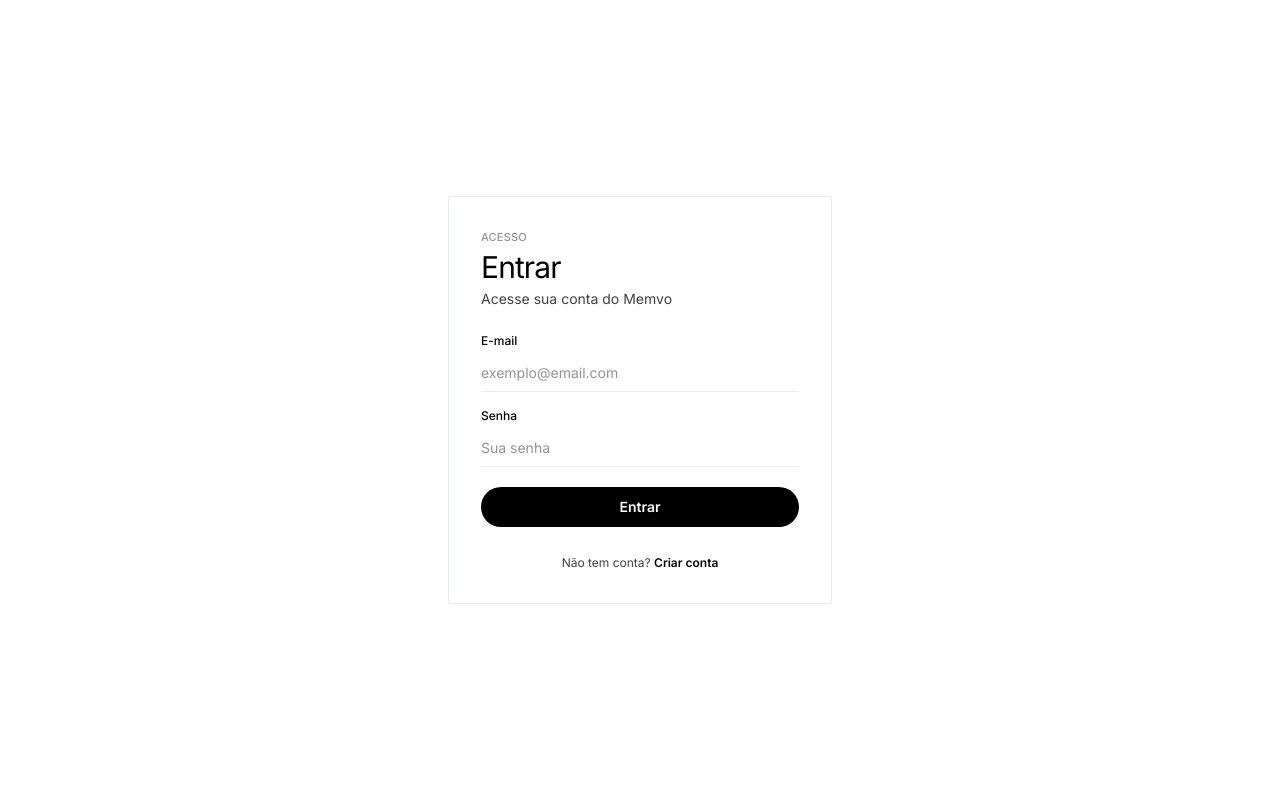
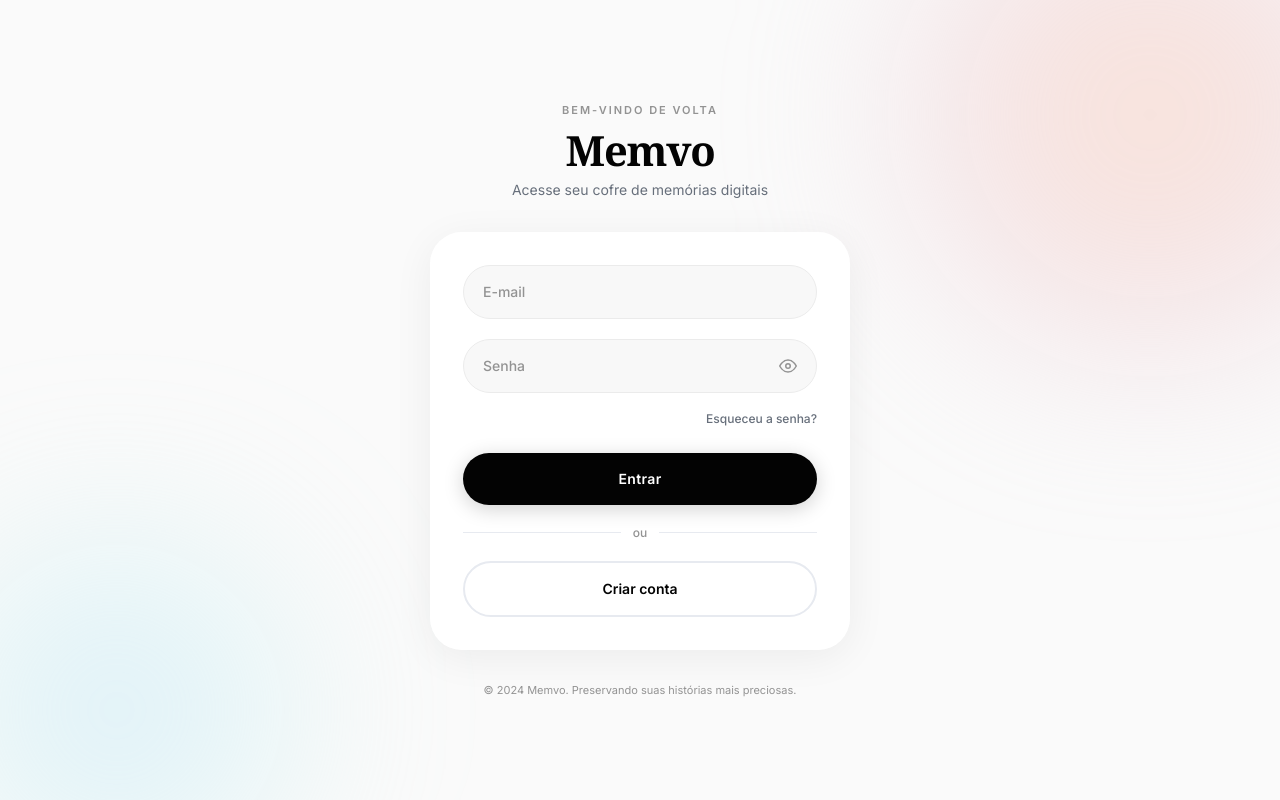
Before and after one commit to EuRydan/Memvo, a Next.js app: page /login in a window 1280 px wide. Built offline with nearby package versions, Linux system fonts and the light colour scheme; no server answers.

Commit message:
feat: premium login page redesign with glassmorphism and animations

```diff
--- a/src/app/(auth)/login/page.tsx
+++ b/src/app/(auth)/login/page.tsx
@@ -1,6 +1,6 @@
 'use client'
 
-import { useState } from 'react'
+import { useState, useEffect, useRef } from 'react'
 import { useRouter } from 'next/navigation'
 import { createClient } from '@/lib/supabase/client'
 
@@ -9,76 +9,197 @@ export default function LoginPage() {
   const supabase = createClient()
   const [email, setEmail] = useState('')
   const [password, setPassword] = useState('')
+  const [showPassword, setShowPassword] = useState(false)
   const [error, setError] = useState('')
   const [loading, setLoading] = useState(false)
+  const orb1Ref = useRef<HTMLDivElement>(null)
+  const orb2Ref = useRef<HTMLDivElement>(null)
+
+  // Subtle mouse parallax on desktop
+  useEffect(() => {
+    const handleMouseMove = (e: MouseEvent) => {
+      if (window.innerWidth <= 768) return
+      const cx = window.innerWidth / 2
+      const cy = window.innerHeight / 2
+      const dx = (e.clientX - cx) * 0.012
+      const dy = (e.clientY - cy) * 0.012
+      if (orb1Ref.current) orb1Ref.current.style.transform = `translate(${dx}px, ${dy}px)`
+      if (orb2Ref.current) orb2Ref.current.style.transform = `translate(${-dx * 0.7}px, ${-dy * 0.7}px)`
+    }
+    window.addEventListener('mousemove', handleMouseMove)
+    return () => window.removeEventListener('mousemove', handleMouseMove)
+  }, [])
 
   async function handleLogin(e?: React.FormEvent) {
     e?.preventDefault()
     setLoading(true)
     setError('')
-
     const { error } = await supabase.auth.signInWithPassword({ email, password })
-
     if (error) {
-      setError('Email ou senha incorretos.')
+      setError('E-mail ou senha incorretos.')
       setLoading(false)
       return
     }
-
     router.push('/dashboard')
   }
 
   return (
-    <div className="min-h-screen flex flex-col justify-center py-12 px-4 bg-canvas-warm">
-      <div className="mx-auto bg-canvas p-8 border border-hairline w-full max-w-sm flex flex-col gap-6">
-        <div>
-          <span className="text-[11px] font-medium tracking-[0.2px] text-stone uppercase block mb-1">Acesso</span>
-          <h1 className="text-3xl font-normal tracking-[-0.9px] text-ink">Entrar</h1>
-          <p className="text-sm text-graphite mt-1">Acesse sua conta do Memvo</p>
+    <div className="relative min-h-screen flex flex-col items-center justify-center px-5 overflow-hidden bg-[#fafafa]">
+
+      {/* Decorative Orbs */}
+      <div ref={orb1Ref} className="orb orb-1" />
+      <div ref={orb2Ref} className="orb orb-2" />
+
+      {/* Card */}
+      <div className="auth-card relative z-10 w-full max-w-[420px]">
+
+        {/* Branding */}
+        <div className="text-center mb-8">
+          <p className="text-[11px] font-semibold tracking-[0.18em] text-stone uppercase mb-3">
+            Bem-vindo de volta
+          </p>
+          <h1
+            style={{ fontFamily: 'Georgia, "Times New Roman", serif' }}
+            className="text-[2.6rem] font-bold tracking-[-0.03em] text-ink leading-none"
+          >
+            Memvo
+          </h1>
+          <p className="text-sm text-slate mt-2">Acesse seu cofre de memórias digitais</p>
         </div>
 
+        {/* Glass Card */}
+        <div
+          className="rounded-[2rem] p-8 border border-white/60"
+          style={{
+            background: 'rgba(255,255,255,0.92)',
+            backdropFilter: 'blur(20px)',
+            boxShadow: '0 8px 40px rgba(0,0,0,0.06), 0 1px 0 rgba(255,255,255,0.8) inset',
+          }}
+        >
           <form onSubmit={handleLogin} className="flex flex-col gap-5">
-          <div className="flex flex-col gap-4">
-            <div className="flex flex-col gap-1.5">
-              <label className="text-xs font-medium text-ink">E-mail</label>
+
+            {/* Email */}
+            <div className="floating-group">
               <input
+                id="email"
                 type="email"
-                placeholder="exemplo@email.com"
+                placeholder=" "
                 value={email}
                 onChange={e => setEmail(e.target.value)}
-                className="w-full border-b border-hairline py-2 text-sm outline-none focus:border-ink transition placeholder:text-stone bg-transparent"
+                className="input-field w-full px-5 py-4 rounded-full text-sm text-ink"
+                autoComplete="email"
               />
+              <label htmlFor="email">E-mail</label>
             </div>
-            <div className="flex flex-col gap-1.5">
-              <label className="text-xs font-medium text-ink">Senha</label>
+
+            {/* Password */}
+            <div className="floating-group">
+              <div className="relative">
                 <input
-                type="password"
-                placeholder="Sua senha"
+                  id="password"
+                  type={showPassword ? 'text' : 'password'}
+                  placeholder=" "
                   value={password}
                   onChange={e => setPassword(e.target.value)}
-                className="w-full border-b border-hairline py-2 text-sm outline-none focus:border-ink transition placeholder:text-stone bg-transparent"
+                  className="input-field w-full px-5 py-4 pr-12 rounded-full text-sm text-ink"
+                  autoComplete="current-password"
                 />
+                <label
+                  htmlFor="password"
+                  style={{
+                    position: 'absolute',
+                    top: '1rem',
+                    left: '1.25rem',
+                    fontSize: '0.875rem',
+                    color: '#939393',
+                    fontWeight: 500,
+                    pointerEvents: 'none',
+                    transition: 'all 0.2s cubic-bezier(0.4, 0, 0.2, 1)',
+                    background: 'transparent',
+                  }}
+                  className={`${password || showPassword ? '!top-[-0.55rem] !left-[1.1rem] !text-[0.7rem] !tracking-[0.04em] !bg-white !px-[0.35rem] !text-ink !font-semibold' : ''}`}
+                >
+                  Senha
+                </label>
+                <button
+                  type="button"
+                  onClick={() => setShowPassword(v => !v)}
+                  className="absolute right-4 top-1/2 -translate-y-1/2 text-stone hover:text-ink transition-colors p-1"
+                  tabIndex={-1}
+                  aria-label={showPassword ? 'Ocultar senha' : 'Mostrar senha'}
+                >
+                  {showPassword ? (
+                    <svg width="18" height="18" fill="none" stroke="currentColor" strokeWidth="2" viewBox="0 0 24 24">
+                      <path d="M17.94 17.94A10.07 10.07 0 0 1 12 20c-7 0-11-8-11-8a18.45 18.45 0 0 1 5.06-5.94M9.9 4.24A9.12 9.12 0 0 1 12 4c7 0 11 8 11 8a18.5 18.5 0 0 1-2.16 3.19m-6.72-1.07a3 3 0 1 1-4.24-4.24"/>
+                      <line x1="1" y1="1" x2="23" y2="23"/>
+                    </svg>
+                  ) : (
+                    <svg width="18" height="18" fill="none" stroke="currentColor" strokeWidth="2" viewBox="0 0 24 24">
+                      <path d="M1 12s4-8 11-8 11 8 11 8-4 8-11 8-11-8-11-8z"/>
+                      <circle cx="12" cy="12" r="3"/>
+                    </svg>
+                  )}
+                </button>
               </div>
             </div>
 
-          {error && <p className="text-red-600 text-xs">{error}</p>}
+            {/* Forgot password */}
+            <div className="text-right -mt-2">
+              <a href="#" className="text-xs text-slate hover:text-ink transition-colors font-medium">
+                Esqueceu a senha?
+              </a>
+            </div>
 
+            {/* Error */}
+            {error && (
+              <div className="flex items-center gap-2 bg-red-50 border border-red-100 rounded-2xl px-4 py-3">
+                <svg width="14" height="14" viewBox="0 0 24 24" fill="none" stroke="#dc2626" strokeWidth="2.5">
+                  <circle cx="12" cy="12" r="10"/><line x1="12" y1="8" x2="12" y2="12"/><line x1="12" y1="16" x2="12.01" y2="16"/>
+                </svg>
+                <p className="text-xs text-red-600 font-medium">{error}</p>
+              </div>
+            )}
+
+            {/* Sign In Button */}
             <button
-            type="button"
-            onClick={handleLogin}
+              type="submit"
               disabled={loading}
-            className="w-full bg-primary text-on-primary rounded-full py-2.5 text-sm font-semibold hover:opacity-90 transition disabled:opacity-50 cursor-pointer"
+              className="w-full bg-ink text-white py-4 rounded-full text-sm font-semibold tracking-wide hover:opacity-85 active:scale-[0.98] transition-all duration-200 disabled:opacity-50 mt-1 cursor-pointer"
+              style={{ boxShadow: '0 4px 20px rgba(0,0,0,0.18)' }}
             >
-            {loading ? 'Entrando...' : 'Entrar'}
+              {loading ? (
+                <span className="flex items-center justify-center gap-2">
+                  <svg className="animate-spin" width="16" height="16" fill="none" viewBox="0 0 24 24">
+                    <circle className="opacity-25" cx="12" cy="12" r="10" stroke="white" strokeWidth="4"/>
+                    <path className="opacity-75" fill="white" d="M4 12a8 8 0 018-8V0C5.373 0 0 5.373 0 12h4z"/>
+                  </svg>
+                  Entrando...
+                </span>
+              ) : 'Entrar'}
             </button>
 
-          <p className="text-center text-xs text-graphite mt-2">
-            Não tem conta?{' '}
-            <a href="/register" className="text-ink font-semibold hover:underline">
+            {/* Divider */}
+            <div className="flex items-center gap-3">
+              <div className="flex-grow h-px bg-hairline" />
+              <span className="text-xs text-stone font-medium">ou</span>
+              <div className="flex-grow h-px bg-hairline" />
+            </div>
+
+            {/* Create Account */}
+            <a
+              href="/register"
+              className="block w-full text-center border-2 border-hairline text-ink py-4 rounded-full text-sm font-semibold hover:bg-[#f5f5f5] hover:border-hairline-soft active:scale-[0.98] transition-all duration-200"
+            >
               Criar conta
             </a>
+
+          </form>
+        </div>
+
+        {/* Footer */}
+        <p className="text-center text-[11px] text-stone mt-8">
+          © 2024 Memvo. Preservando suas histórias mais preciosas.
         </p>
-        </form>
       </div>
     </div>
   )
--- a/src/app/globals.css
+++ b/src/app/globals.css
@@ -27,3 +27,96 @@ body {
   color: var(--color-ink);
   font-family: var(--font-sans);
 }
+
+@keyframes drift {
+  0%   { transform: translate(0, 0) scale(1); }
+  50%  { transform: translate(-20px, 30px) scale(1.08); }
+  100% { transform: translate(10px, -20px) scale(0.95); }
+}
+
+@keyframes drift2 {
+  0%   { transform: translate(0, 0) scale(1); }
+  50%  { transform: translate(25px, -15px) scale(1.05); }
+  100% { transform: translate(-10px, 25px) scale(0.98); }
+}
+
+@keyframes fadeInUp {
+  from { opacity: 0; transform: translateY(24px); }
+  to   { opacity: 1; transform: translateY(0); }
+}
+
+@keyframes shimmer {
+  0%   { background-position: -200% center; }
+  100% { background-position: 200% center; }
+}
+
+.orb {
+  position: absolute;
+  border-radius: 50%;
+  filter: blur(80px);
+  pointer-events: none;
+  z-index: 0;
+}
+
+.orb-1 {
+  width: 480px;
+  height: 480px;
+  background: radial-gradient(circle, rgba(255,209,186,0.55) 0%, rgba(212,193,236,0.35) 100%);
+  top: -140px;
+  right: -120px;
+  animation: drift 22s ease-in-out infinite alternate;
+}
+
+.orb-2 {
+  width: 360px;
+  height: 360px;
+  background: radial-gradient(circle, rgba(186,225,255,0.4) 0%, rgba(186,255,220,0.25) 100%);
+  bottom: -100px;
+  left: -80px;
+  animation: drift2 18s ease-in-out infinite alternate;
+}
+
+.auth-card {
+  animation: fadeInUp 0.6s cubic-bezier(0.22, 1, 0.36, 1) both;
+}
+
+.input-field {
+  background: rgba(248, 248, 248, 0.9);
+  border: 1.5px solid #ebebeb;
+  transition: border-color 0.25s ease, background 0.25s ease, box-shadow 0.25s ease;
+}
+
+.input-field:focus {
+  border-color: #0a0a0a;
+  background: #ffffff;
+  box-shadow: 0 0 0 3px rgba(0,0,0,0.06);
+  outline: none;
+}
+
+.floating-group {
+  position: relative;
+}
+
+.floating-group input:focus + label,
+.floating-group input:not(:placeholder-shown) + label {
+  top: -0.55rem;
+  left: 1.1rem;
+  font-size: 0.7rem;
+  letter-spacing: 0.04em;
+  background: white;
+  padding: 0 0.35rem;
+  color: #0a0a0a;
+  font-weight: 600;
+}
+
+.floating-group label {
+  position: absolute;
+  top: 1rem;
+  left: 1.25rem;
+  font-size: 0.875rem;
+  color: #939393;
+  font-weight: 500;
+  pointer-events: none;
+  transition: all 0.2s cubic-bezier(0.4, 0, 0.2, 1);
+  background: transparent;
+}
```
Also changed, not shown: 1 other file (tests, documents, lock files or other folders). Lines whose indentation alone changed are shown as unchanged.
